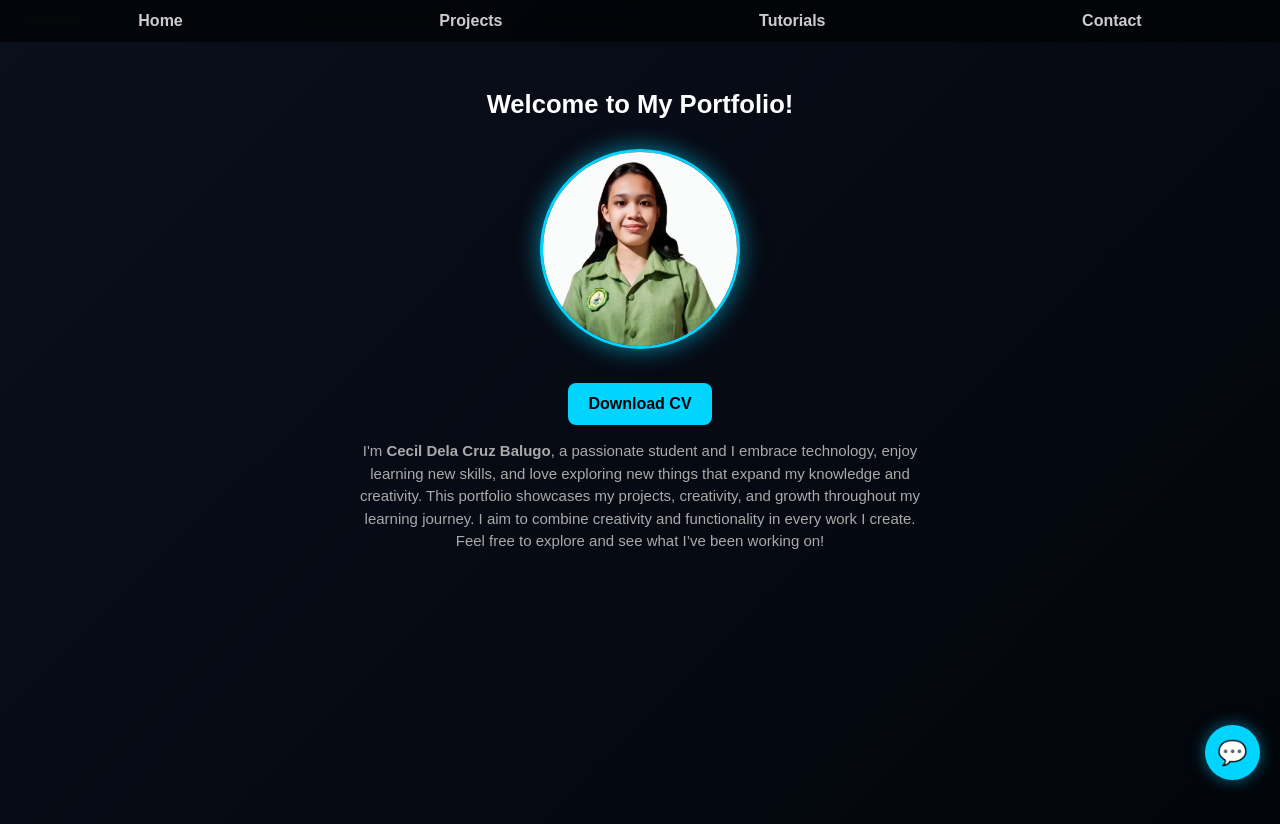
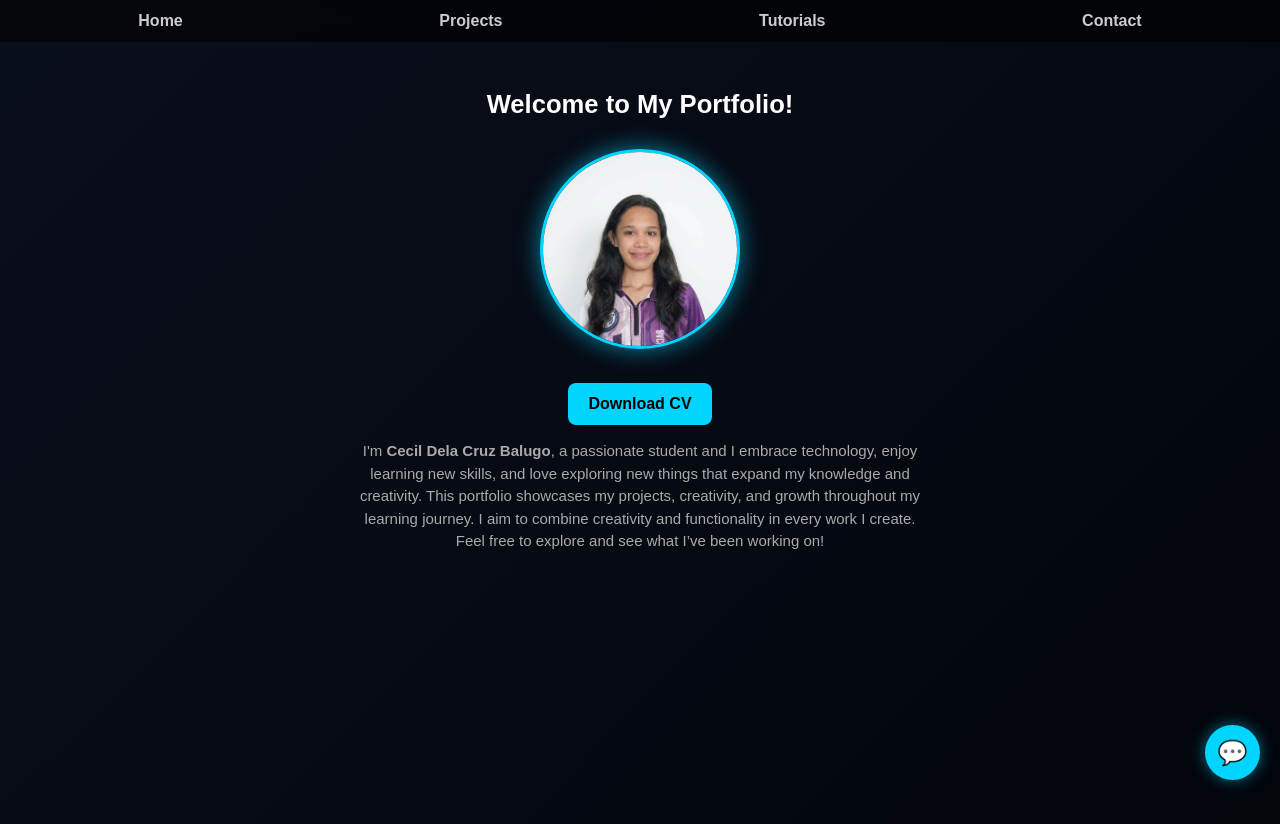
Before and after one commit to balugocecil86-lang/PROJECT, a plain HTML site: page index.html in a window 1280 px wide. Drawn offline with Linux system fonts and the light colour scheme.

Commit message:
Update index.html

```diff
--- a/index.html
+++ b/index.html
@@ -334,7 +334,7 @@
 <section id="home" class="home active">
   <h1>Welcome to My Portfolio!</h1>
 
-  <img src="Messenger_creation_35A096E5-A174-4AB6-A839-11B3B882EDC5.jpeg" alt="Cecil Balugo">
+  <img src="Gemini_Generated_Image_9jk2n39jk2n39jk2~2.png" alt="Cecil Balugo">
   <br>
   <a href="CV_20260420_085231_0000.pdf" download class="cv-btn">Download CV</a>
 
```
